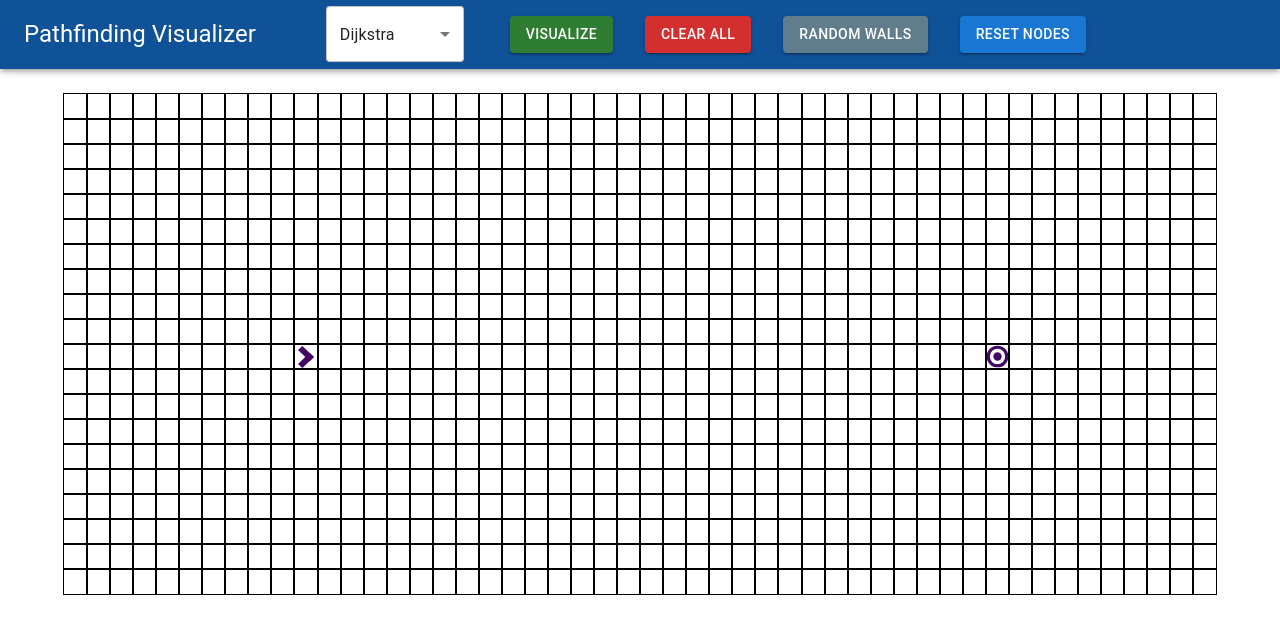
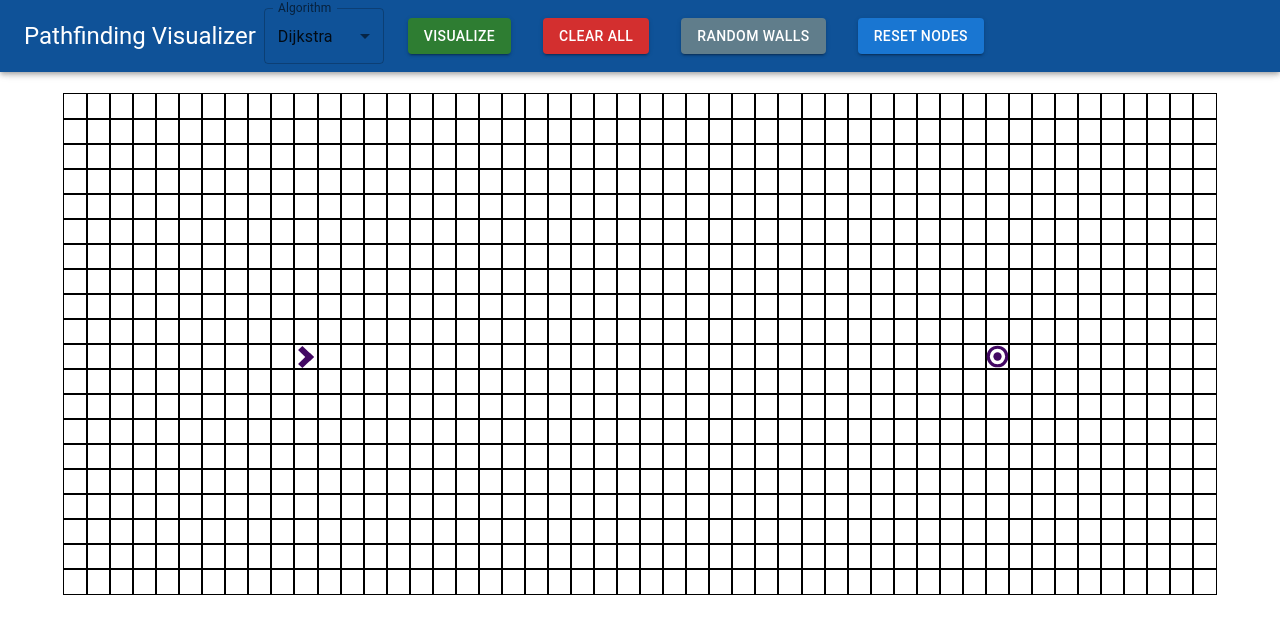
Before and after one commit to HarshalBhalerao/PathVisualizerV2, a React (Create React App) app: page / in a window 1280 px wide. Shown: the top 634 px of the page. Built offline with nearby package versions, Linux system fonts and the light colour scheme.

Commit message:
chore: Changed the style of dropdown

```diff
--- a/public/index.html
+++ b/public/index.html
@@ -24,7 +24,7 @@
       work correctly both with client-side routing and a non-root public URL.
       Learn how to configure a non-root public URL by running `npm run build`.
     -->
-    <title>React App</title>
+    <title>Pathfinding Visualizer</title>
   </head>
   <body>
     <noscript>You need to enable JavaScript to run this app.</noscript>
--- a/src/components/Board/Board.jsx
+++ b/src/components/Board/Board.jsx
@@ -2,7 +2,7 @@ import React, { Component } from 'react';
 import Node from './Node/Node';
 import { dijkstra, getNodesInShortestPathOrder, DFS, BFS } from '../../algorithms/algorithms';
 import './Grid.css';
-import { Button, CssBaseline, Toolbar, Select, Typography, AppBar } from '@mui/material'
+import { Button, CssBaseline, Toolbar, Select, Typography, AppBar, FormControl, InputLabel, MenuItem, Box } from '@mui/material'
 import { createTheme, ThemeProvider } from '@mui/material/styles';
 
 //Total number of rows and cols of the grid
@@ -16,15 +16,12 @@ let end = [10, 40];
 const theme = createTheme({
   palette: {
     random: {
-      // This is green.A700 as hex.
       main: '#607d8b',
     },
   },
 });
 
-
 export default class PathfindingVisualizer extends Component {
-
   constructor() {
     super();
     this.state = {
@@ -208,7 +205,7 @@ export default class PathfindingVisualizer extends Component {
     const { grid } = this.state;
     for (let row = 0; row < rows; row++) {
       for (let col = 0; col < cols; col++) {
-        if ((Math.random() <= 0.1 || Math.random() >= 0.85) && !grid[row][col].isStart && !grid[row][col].isFinish) {
+        if ((Math.random() <= 0.1 || Math.random() >= 0.9) && !grid[row][col].isStart && !grid[row][col].isFinish) {
           getNewGridWithWallToggled(grid, row, col);
         }
       }
@@ -261,20 +258,24 @@ export default class PathfindingVisualizer extends Component {
         <AppBar>
           <Toolbar style={{ backgroundColor: "#0F5298" }}>
             <Typography variant="h5" title="Click to visit the home screen">Pathfinding Visualizer</Typography>
+            <Box sx={{ minWidth: 120, m: 1}}>
+              <FormControl fullWidth>
+                <InputLabel id="demo-simple-select-label">Algorithm</InputLabel>
                 <Select
-              native
+                  labelId="demo-simple-select-label"
+                  id="demo-simple-select"
                   label="Algorithm"
                   onChange={this.algorithmChange}
                   value={this.state.algoValue}
-              style={{ backgroundColor: "white" }}
                   title="Select the algorithm to view how it works"
-              className='Dropdown'
                 >
-              <option value="Dijkstra">Dijkstra</option>
-              <option value="A* algorithm">A* algorithm</option>
-              <option value="BFS">BFS</option>
-              <option value="DFS">DFS</option>
+                  <MenuItem value="Dijkstra">Dijkstra</MenuItem>
+                  <MenuItem value="A* algorithm">A* algorithm</MenuItem>
+                  <MenuItem value="BFS">BFS</MenuItem>
+                  <MenuItem value="DFS">DFS</MenuItem>
                 </Select>
+              </FormControl>
+            </Box>
             <ThemeProvider theme={theme}>
               <Button sx={{ m: 2 }} title="Visualizes the selected algorithm" variant="contained" color="success" onClick={() => this.visualize(this.state.algoValue)}>
                 Visualize
--- a/src/components/Board/Grid.css
+++ b/src/components/Board/Grid.css
@@ -16,13 +16,3 @@
 .rowWrapper{
   display: flex;
 }
-
-.Dropdown{
-  margin-left: 70px;
-  margin-right: 30px;
-}
-
-.buttonStyle{
-  padding-left: 50px;
-  padding-right: 50px;
-}
--- a/src/components/Board/Node/Node.css
+++ b/src/components/Board/Node/Node.css
@@ -69,7 +69,29 @@
 }
 
 .node-wall {
+	animation-name: wallAnimation;
+  animation-duration: 0s;
+  animation-timing-function: ease-out;
+  animation-delay: 0;
+  animation-direction: alternate;
+  animation-iteration-count: 1;
+  animation-fill-mode: forwards;
+  animation-play-state: running;
 	background-color: rgb(12, 53, 71);
+}
+
+@keyframes wallAnimation {
+  0% {
+    transform: scale(.3);
+  }
+
+  50% {
+    transform: scale(1.2);
+  }
+
+  100% {
+    transform: scale(1.0);
+  }
 }
 
 .node-shortest-path {
```
Lines whose indentation alone changed are shown as unchanged.
